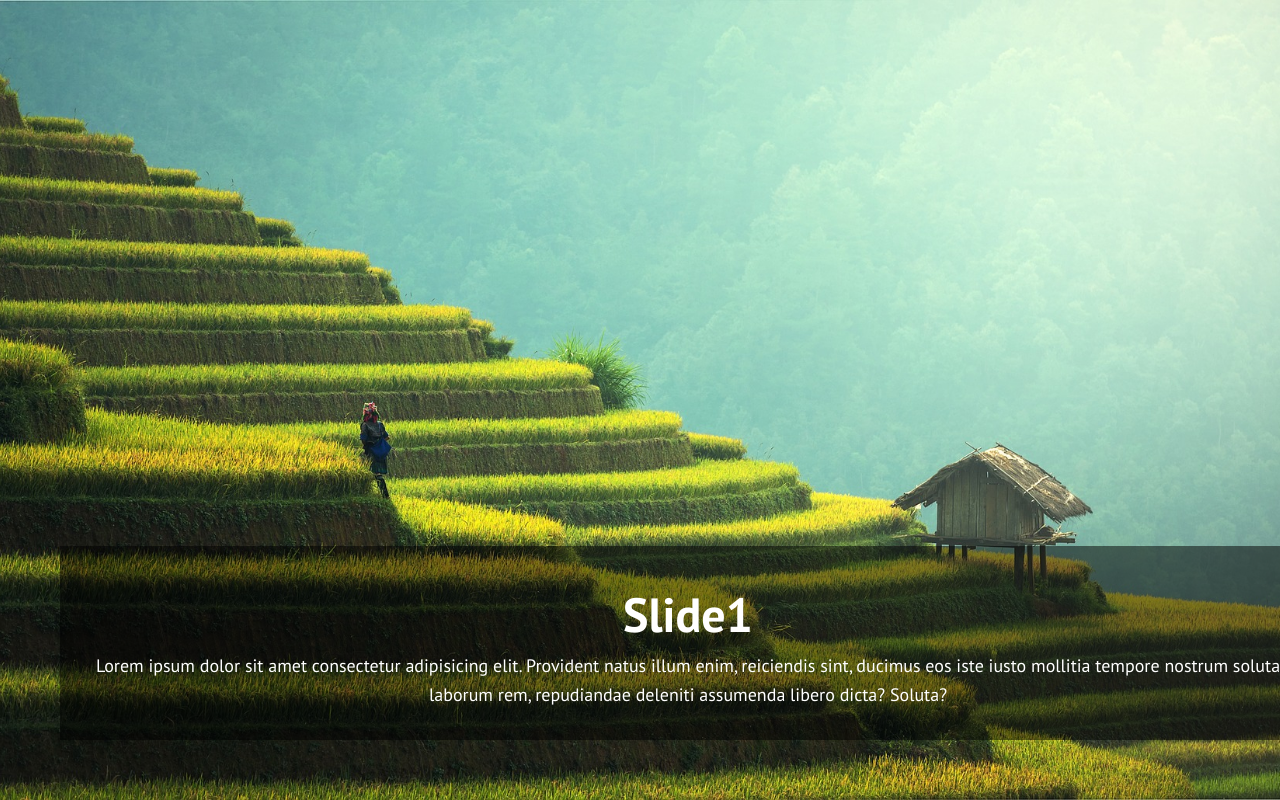
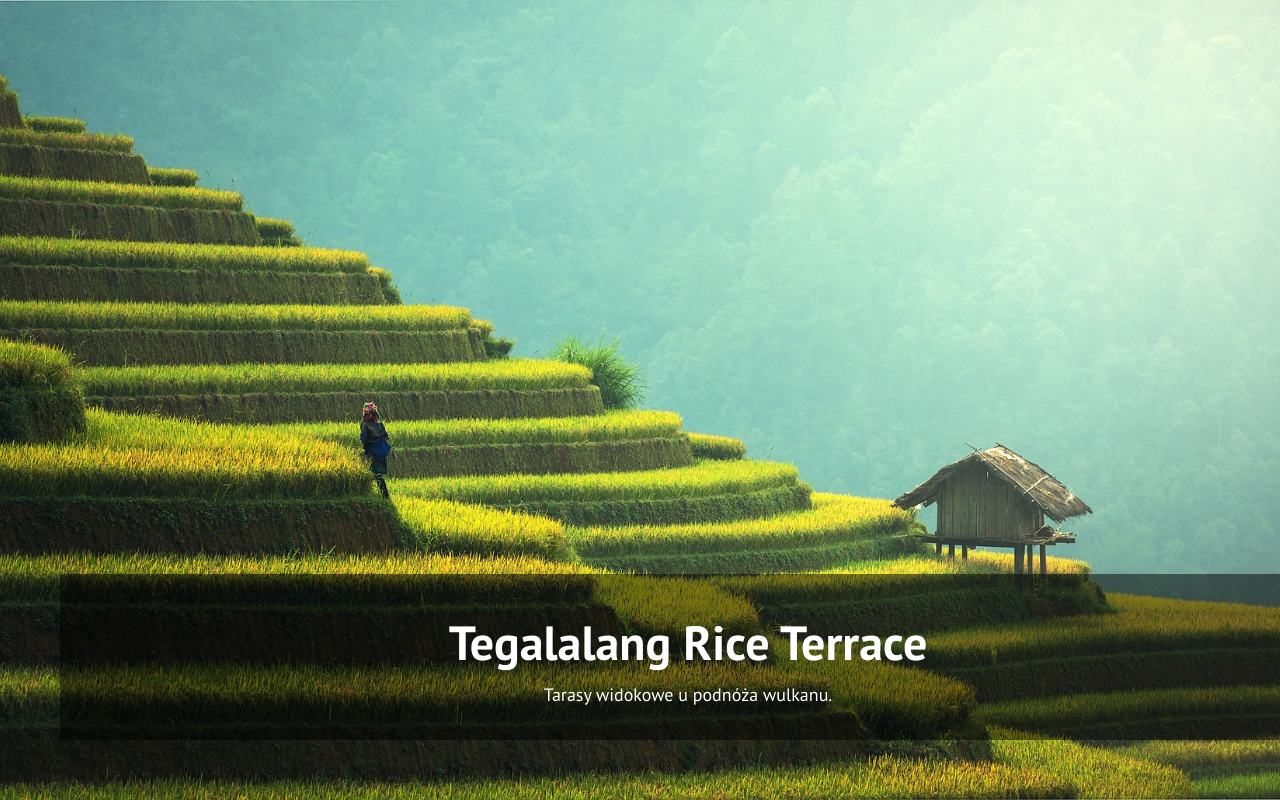
Before and after one commit to fatall1ty/BaliWebsite, a plain HTML site: page index.html in a window 1280 px wide. Shown: the part 800-1600 px from the top of the page. Drawn offline with nearby package versions, Linux system fonts and the light colour scheme.

Commit message:
opis slidera

```diff
--- a/index.html
+++ b/index.html
@@ -54,12 +54,9 @@
                 <div class="slider">
                     <div class="slide slide1">
                         <div class="caption">
-                            <h2>Slide1</h2>
+                            <h2>Tegalalang Rice Terrace</h2>
                             <p>
-                                Lorem ipsum dolor sit amet consectetur adipisicing elit.
-                                Provident natus illum enim, reiciendis sint,
-                                ducimus eos iste iusto mollitia tempore nostrum soluta laborum rem,
-                                repudiandae deleniti assumenda libero dicta? Soluta?
+                                Tarasy widokowe u podnóża wulkanu.
                             </p>
                         </div>
                     </div>
@@ -76,34 +73,25 @@
                     </div>
                     <div class="slide slide3">
                         <div class="caption">
-                            <h2>Slide3</h2>
+                            <h2>Wisata Bukit Tinggian</h2>
                             <p>
-                                Lorem ipsum dolor sit amet consectetur adipisicing elit.
-                                Provident natus illum enim, reiciendis sint,
-                                ducimus eos iste iusto mollitia tempore nostrum soluta laborum rem,
-                                repudiandae deleniti assumenda libero dicta? Soluta?
+                                Starożytna budowla postawiona dwa tysiące lat temu w głębi lasu.
                             </p>
                         </div>
                     </div>
                     <div class="slide slide4">
                         <div class="caption">
-                            <h2>Slide4</h2>
+                            <h2>Istana Tampaksiring</h2>
                             <p>
-                                Lorem ipsum dolor sit amet consectetur adipisicing elit.
-                                Provident natus illum enim, reiciendis sint,
-                                ducimus eos iste iusto mollitia tempore nostrum soluta laborum rem,
-                                repudiandae deleniti assumenda libero dicta? Soluta?
+                                Wokół miasta znajdują się niezwykłe strumyki.
                             </p>
                         </div>
                     </div>
                     <div class="slide slide1">
                         <div class="caption">
-                            <h2>Slide1</h2>
+                            <h2>Puseh Batuan Temple</h2>
                             <p>
-                                Lorem ipsum dolor sit amet consectetur adipisicing elit.
-                                Provident natus illum enim, reiciendis sint,
-                                ducimus eos iste iusto mollitia tempore nostrum soluta laborum rem,
-                                repudiandae deleniti assumenda libero dicta? Soluta?
+                                Buddyjska świątynia znajdująca się obok miasta.
                             </p>
                         </div>
                     </div>
```
